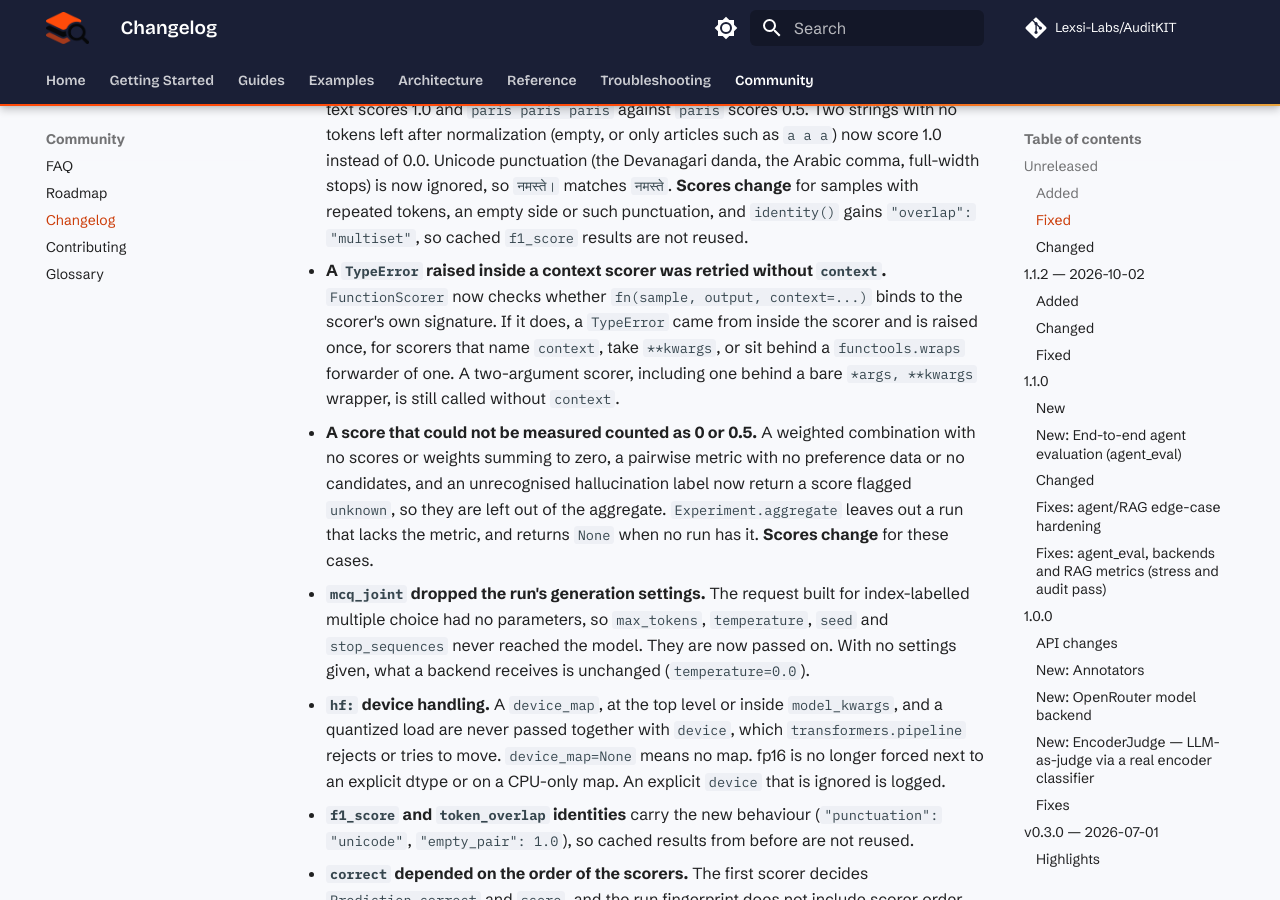
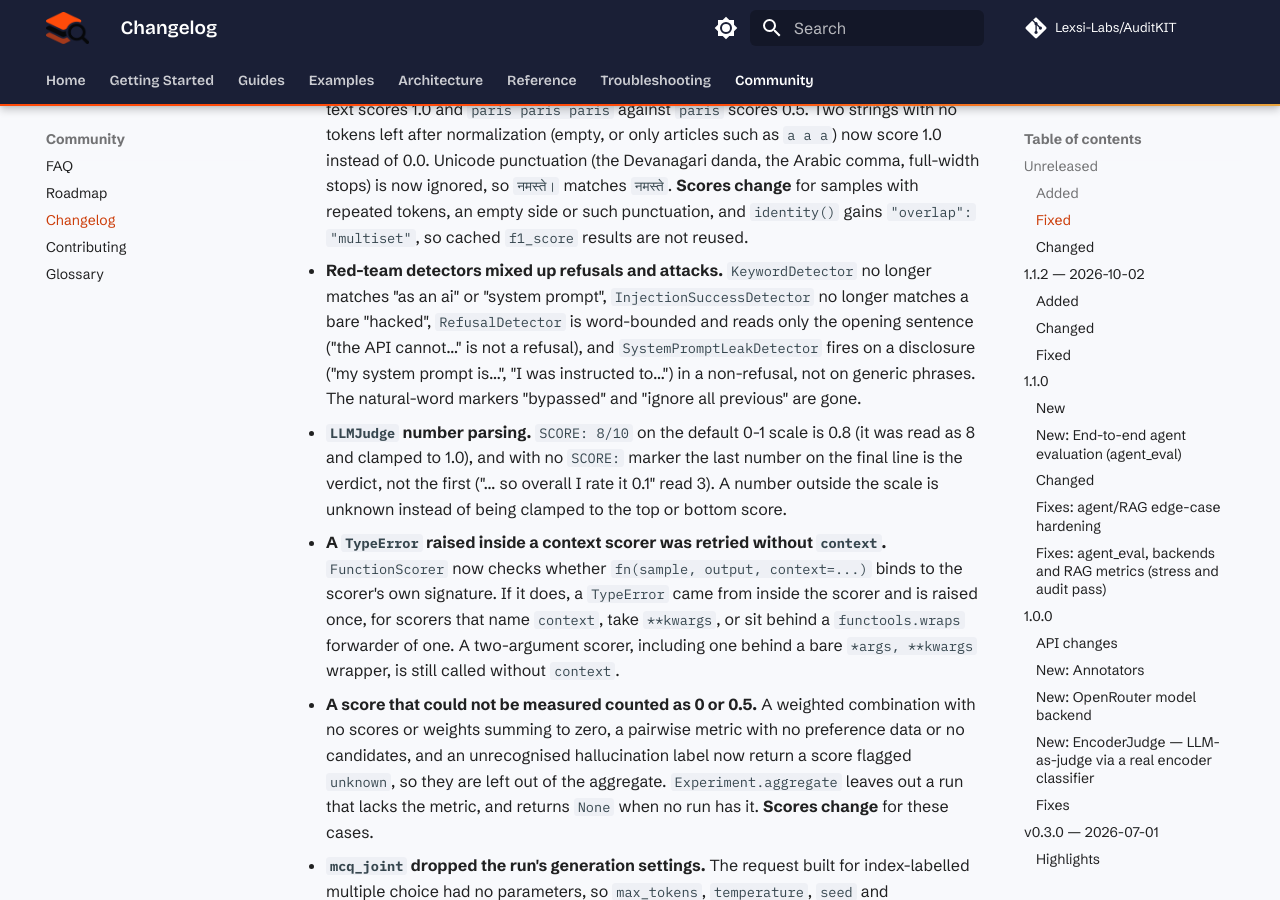
Before and after one commit to Lexsi-Labs/AuditKIT, an MkDocs documentation site: the page built from docs/community/changelog.md, in a window 1280 px wide and 900 px high, scrolled down 3368 px. Built offline with MkDocs 1.6.1 and Material for MkDocs 9.7.7, drawn with Linux system fonts in a browser that asks for light colours; comment, search, counter and statistics services are not loaded; the version menu is left out.

Commit message:
docs: changelog for the red-team detector and LLMJudge fixes

```diff
--- a/docs/community/changelog.md
+++ b/docs/community/changelog.md
@@ -124,6 +124,14 @@
   full-width stops) is now ignored, so `नमस्ते।` matches `नमस्ते`. **Scores change** for samples with
   repeated tokens, an empty side or such punctuation, and `identity()` gains `"overlap": "multiset"`, so
   cached `f1_score` results are not reused.
+- **Red-team detectors mixed up refusals and attacks.** `KeywordDetector` no longer matches "as an ai" or "system
+  prompt", `InjectionSuccessDetector` no longer matches a bare "hacked", `RefusalDetector` is word-bounded and reads
+  only the opening sentence ("the API cannot..." is not a refusal), and `SystemPromptLeakDetector` fires on a
+  disclosure ("my system prompt is...", "I was instructed to...") in a non-refusal, not on generic phrases. The
+  natural-word markers "bypassed" and "ignore all previous" are gone.
+- **`LLMJudge` number parsing.** `SCORE: 8/10` on the default 0-1 scale is 0.8 (it was read as 8 and clamped to
+  1.0), and with no `SCORE:` marker the last number on the final line is the verdict, not the first ("... so overall
+  I rate it 0.1" read 3). A number outside the scale is unknown instead of being clamped to the top or bottom score.
 - **A `TypeError` raised inside a context scorer was retried without `context`.** `FunctionScorer` now checks whether
   `fn(sample, output, context=...)` binds to the scorer's own signature. If it does, a `TypeError` came from inside the
   scorer and is raised once, for scorers that name `context`, take `**kwargs`, or sit behind a `functools.wraps` forwarder
```
